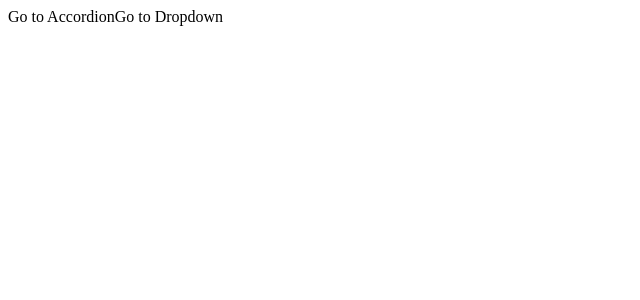
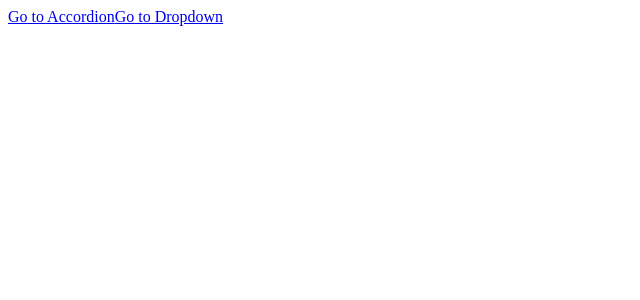
Before and after one commit to paudel54/ReactJS, a React (Create React App) app in the folder 5_comps/: page / in a window 1280 px wide. Shown: the top 300 px of the page, without its empty margins (0-640 px from the left). Built offline with nearby package versions, Linux system fonts and the light colour scheme.

Commit message:
handling control and command keys, handling the on click new tab_opening context

```diff
--- a/5_comps/src/components/link.js
+++ b/5_comps/src/components/link.js
@@ -6,11 +6,17 @@ function Link({ to, children }) {
     // useContext(NavigationContext) returns objects, we only care navigation fn
     const { navigate } = useContext(NavigationContext)
     // console.log(useContext(NavigationContext));
+
+
     const handleClick = (event) => {
+        // implemented on click, open new tab and navigate functionality!
+        if (event.metaKey || event.ctrlKey) {
+            return;
+        }
         event.preventDefault();
         navigate(to);
     };
-    return <a onClick={handleClick} href>{children}</a>
+    return <a onClick={handleClick} href={to}>{children}</a>
 }
 
 export default Link;
```
